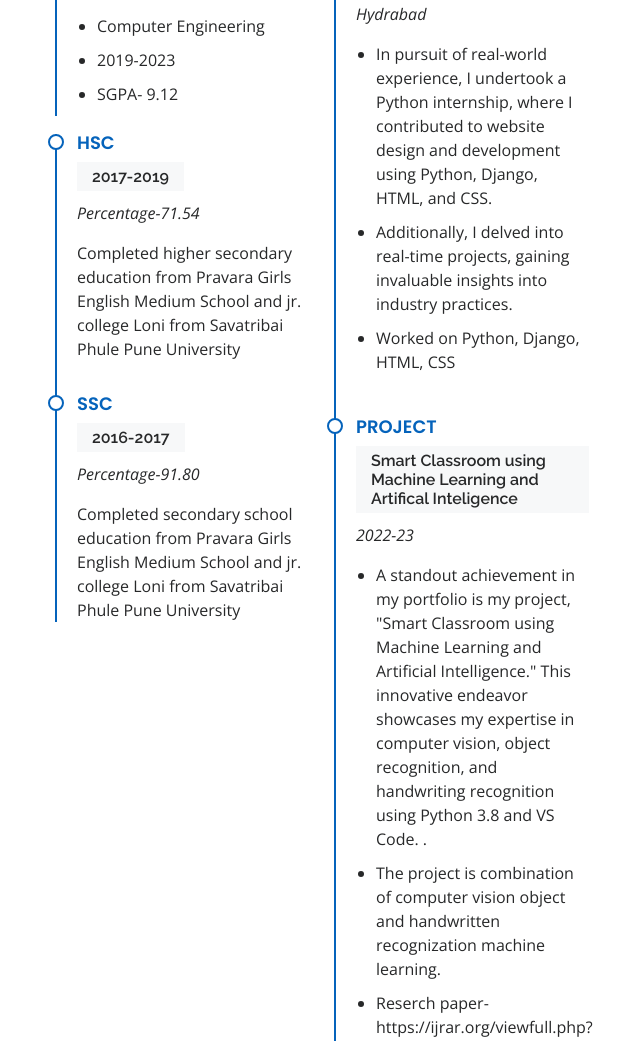
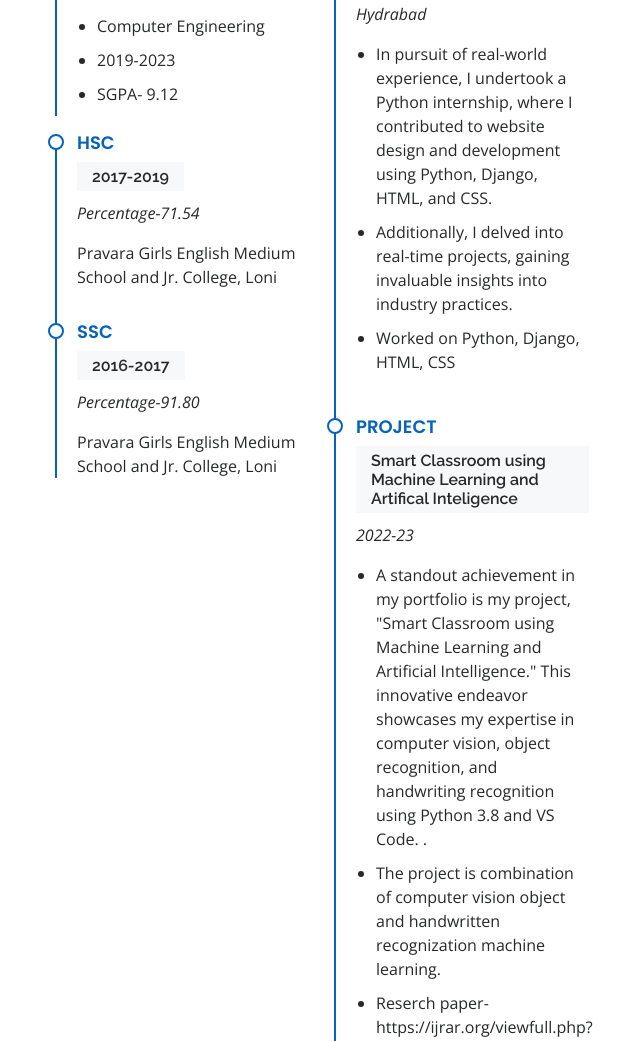
Before and after one commit to PranotiWagh/Pranoti.Wagh, a plain HTML site: page index.html in a window 1280 px wide. Shown: the part 2182-3223 px from the top of the page, without its empty margins (89-729 px from the left). Drawn offline with nearby package versions, Linux system fonts and the light colour scheme.

Commit message:
Fix HTML encoding issues in index.html

```diff
--- a/index.html
+++ b/index.html
@@ -202,13 +202,13 @@ Interests
               <h4>HSC</h4>
               <h5>2017-2019</h5>
               <p><em>Percentage-71.54</em></p>
-              <p>Completed higher secondary education from Pravara Girls English Medium School and jr. college Loni from Savatribai Phule Pune University  </p>
+              <p> Pravara Girls English Medium School and Jr. College, Loni   </p>
             </div>
             <div class="resume-item">
               <h4>SSC</h4>
               <h5>2016-2017</h5>
               <p><em>Percentage-91.80</em></p>
-              <p>Completed secondary school education from Pravara Girls English Medium School and jr. college Loni from Savatribai Phule Pune University</p>
+              <p> Pravara Girls English Medium School and Jr. College, Loni </p>
             </div>
           </div>
           <div class="col-lg-6">
```
